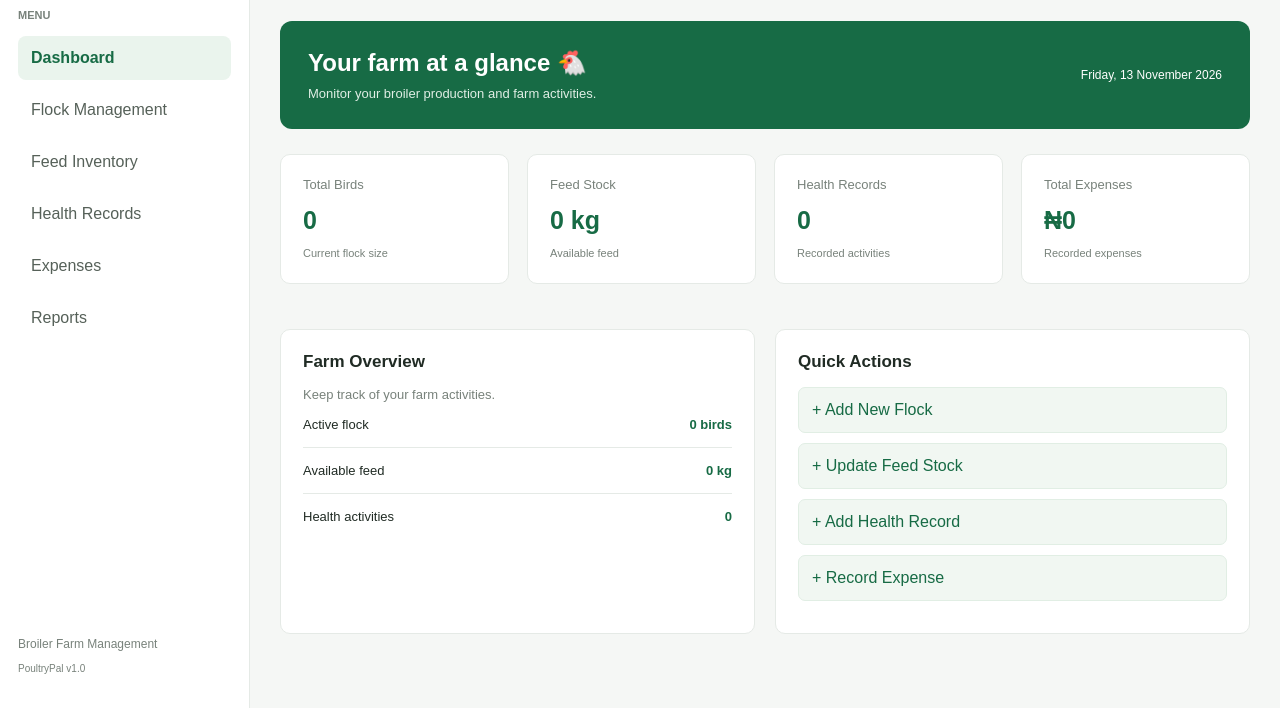
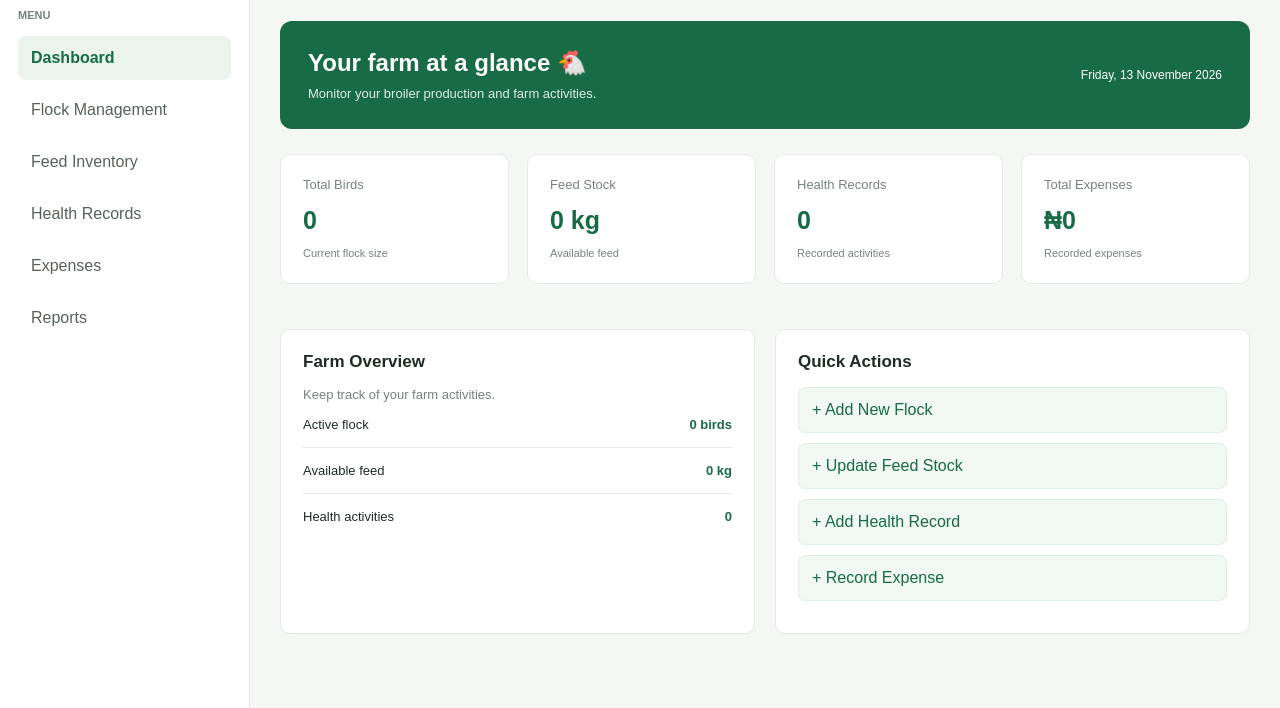
Before and after one commit to owoadeboluwatife3-byte/poultryPal, a plain HTML site: page index.html in a window 1280 px wide. Shown: the part 92-800 px from the top of the page. Drawn offline with Linux system fonts and the light colour scheme.

Commit message:
removed poltery bottom

```diff
--- a/index.html
+++ b/index.html
@@ -26,10 +26,7 @@
                 <button class="nav-btn" data-page="reports">Reports</button>
             </nav>
 
-            <div class="sidebar-bottom">
-                <p>Broiler Farm Management</p>
-                <small>PoultryPal v1.0</small>
-            </div>
+
         </aside>
 
 
```
